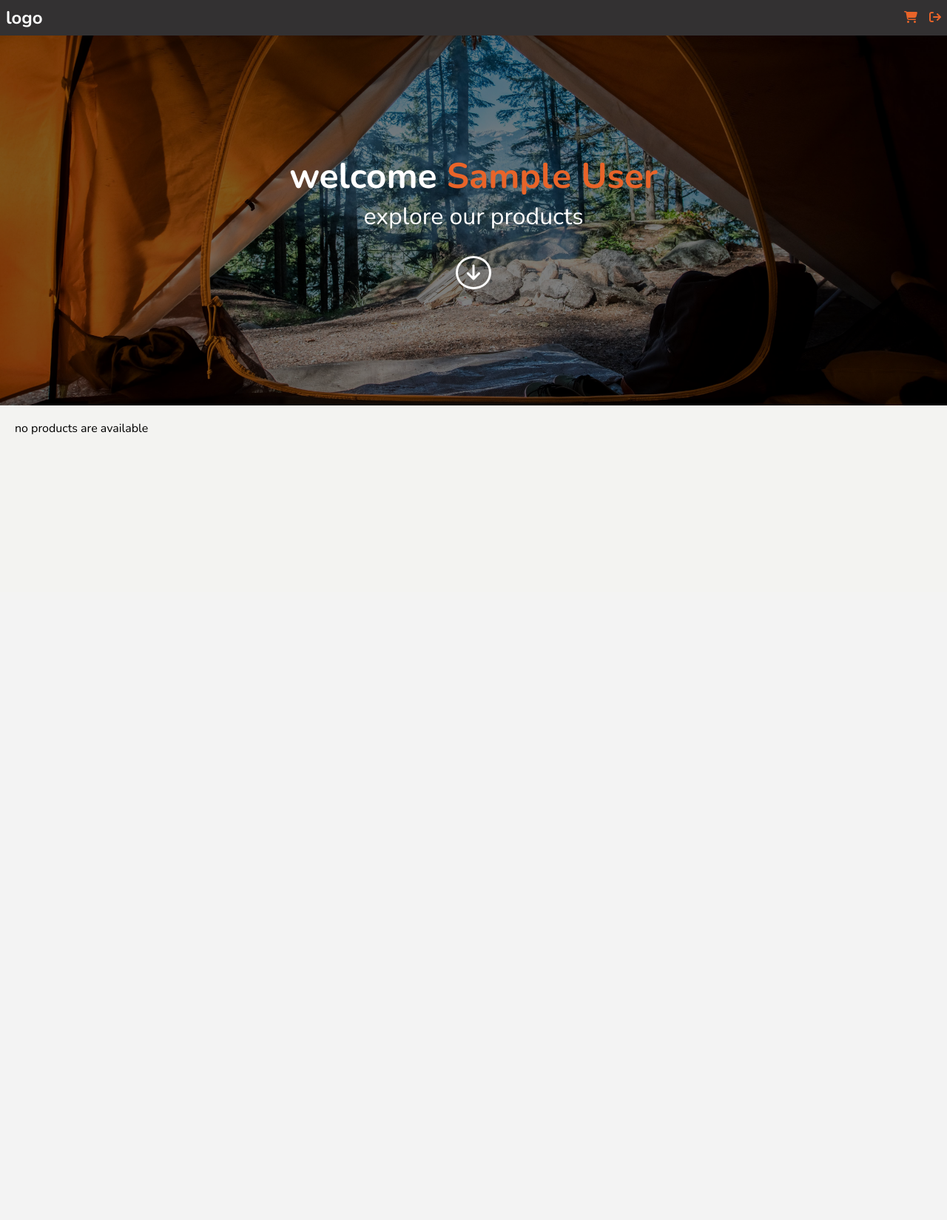
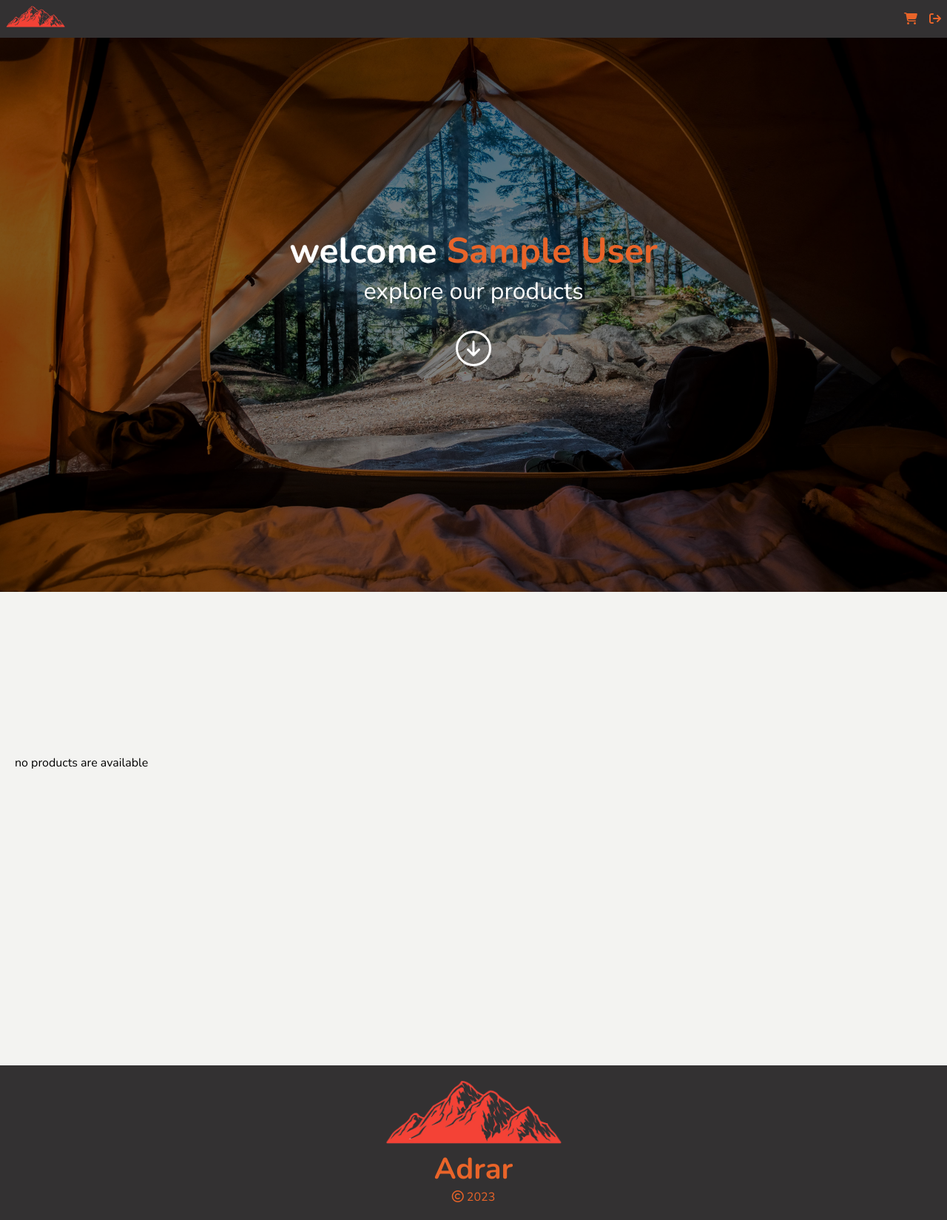
Before and after one commit to Bayi-Mostapha/adrar_outdoor_equipment, a PHP site: page /home.php in a window 1280 px wide. Shown: the whole page at 74% size. Before the commit the page ends 587 px from the top, so only its background shows below. Run offline with PHP 8.4, Linux system fonts and the light colour scheme; the visitor is signed in with stand-in values (Sample User, id 1); data that the repository does not hold is empty; some libraries are stand-ins or nearby versions.

Commit message:
added logo and a footer

```diff
--- a/home.php
+++ b/home.php
@@ -16,7 +16,9 @@
         if(isset($_SESSION["id"])){
             echo "
                 <div class=\"navbar\">
-                    <div class=\"logo\">logo</div>
+                    <div class=\"logo\">
+                        <img src=\"images/logo.png\">
+                    </div>
                     <div class=\"btns\">
                         <a href=\"user/cart.php\" class=\"icon-btn\"><i class=\"fa-solid fa-cart-shopping\"></i></a>
                         <a href=\"user/logout.php\" class=\"icon-btn\"><i class=\"fa-solid fa-arrow-right-from-bracket\"></i></a>
@@ -31,11 +33,13 @@
         } else {
             echo "
                 <div class=\"navbar\">
-                    <div class=\"logo\">logo</div>
+                    <div class=\"logo\">
+                        <img src=\"images/logo.png\">
+                    </div>
                     <a href=\"login.php\" class=\"icon-btn\"><i class=\"fa-solid fa-right-to-bracket\"></i></a>
                 </div>
                 <div class=\"home-bg home-bg1\">
-                    <h1 class=\"bg-content\">welcome to our shop</h1>
+                    <h1 class=\"bg-content\">welcome to <span class=\"color\">Adrar</span></h1>
                     <p class=\"bg-content\">explore our products</p>
                     <div class=\"btns bg-content\">
                         <a href=\"login.php\" class=\"mb-btn login-action\">login <i class=\"fa-solid fa-user\"></i></a>
@@ -105,6 +109,13 @@
             ?>
         </div>
     </main>
+    <footer class="footer">
+        <div class="f-logo">
+            <img src="images/logo.png">
+        </div>
+        <h2>Adrar</h2>
+        <p><i class="fa-regular fa-copyright"></i> 2023</p>
+    </footer>
     <?php include "componants/icons.php"; ?>
 </body>
 </html>
--- a/styles/admin.css
+++ b/styles/admin.css
@@ -1,3 +1,7 @@
+body {
+    padding-top: 50px;
+}
+
 .stats {
     display: grid;
     grid-template-columns: repeat(3, 1fr);
--- a/styles/general.css
+++ b/styles/general.css
@@ -82,6 +82,7 @@ select {
 
 body {
     background-color: var(--main-bg);
+    min-height: 100dvh;
 }
 
 /* ********************************************************************** */
@@ -210,21 +211,32 @@ input[type="radio"] {
 /* ********************************************** */
 main {
     padding: 20px;
+    min-height: 80dvh;
 }
 
 .navbar {
-    background-color: var(--secondary-bg);
+    width: 100%;
     padding: .5rem;
+
+    position: fixed;
+    top: 0;
+    left: 0;
+    z-index: 99;
 
     display: flex;
     justify-content: space-between;
     align-items: center;
+
+    background-color: var(--secondary-bg);
 }
 
 .navbar .logo {
-    color: var(--txt2);
-    font-size: var(--big);
-    font-weight: 700;
+    width: 5rem;
+}
+
+.navbar .logo img {
+    width: 100%;
+    object-fit: contain;
 }
 
 .icon-btn {
@@ -312,6 +324,26 @@ form .errors {
     width: 100%;
 }
 
+.footer {
+    padding: 20px;
+    color: var(--main-color);
+    background-color: var(--secondary-bg);
+    text-align: center;
+}
+
+.f-logo {
+    margin: 0 auto;
+    width: 15rem;
+}
+
+.f-logo img {
+    width: 100%;
+    object-fit: contain;
+}
+
+.footer h2 {
+    font-size: var(--xx-big);
+}
 
 /* ********************************************** */
 
--- a/styles/home.css
+++ b/styles/home.css
@@ -6,7 +6,7 @@
 
 .home-bg {
     width: 100%;
-    height: 500px;
+    height: 100dvh;
 
     position: relative;
     z-index: 1;
@@ -103,12 +103,17 @@ p.bg-content {
 
 .scroll-down {
     margin-top: 2rem;
-    padding: .2rem .75rem;
-    font-size: var(--big);
+    width: 3rem;
+    height: 3rem;
+    border-radius: 50%;
+
+    display: flex;
+    justify-content: center;
+    align-items: center;
 
     color: var(--txt2);
     border: 3px solid var(--txt2);
-    border-radius: 50%;
+    font-size: var(--big);
     transition: all 300ms;
 }
 
@@ -116,3 +121,8 @@ p.bg-content {
     color: var(--main-color);
     border-color: var(--main-color);
 }
+
+.products {
+    margin-top: 200px;
+    margin-bottom: 200px;
+}
```
Also changed, not shown: admin.php (+10 -1 lines), styles/cart.css (+9 -5 lines), user/cart.php (+17 -3 lines), images/logo.png (added).
